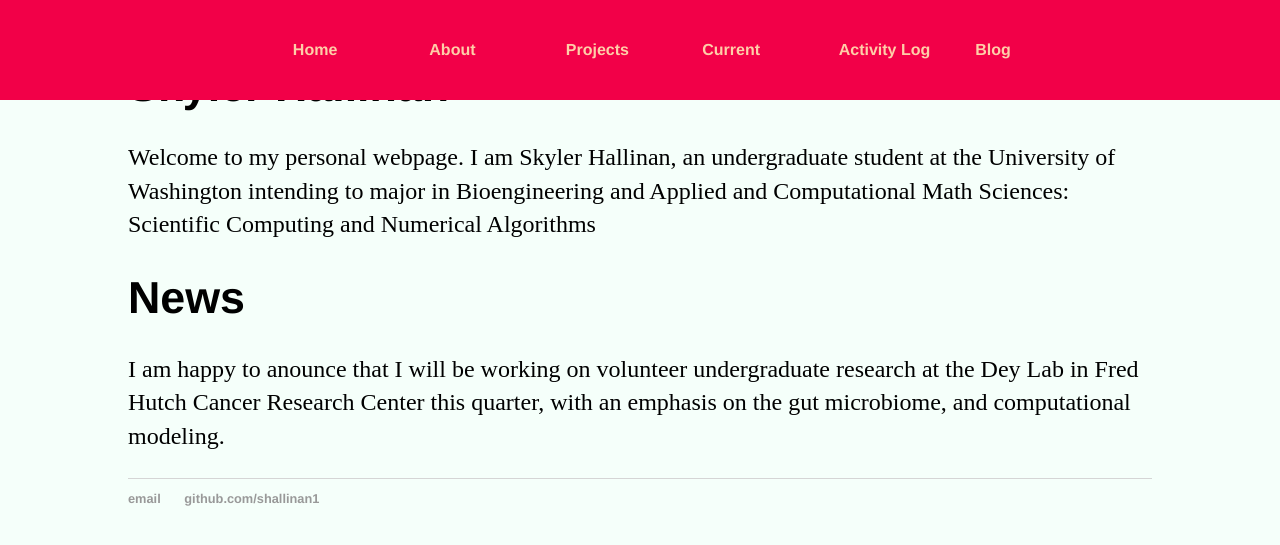
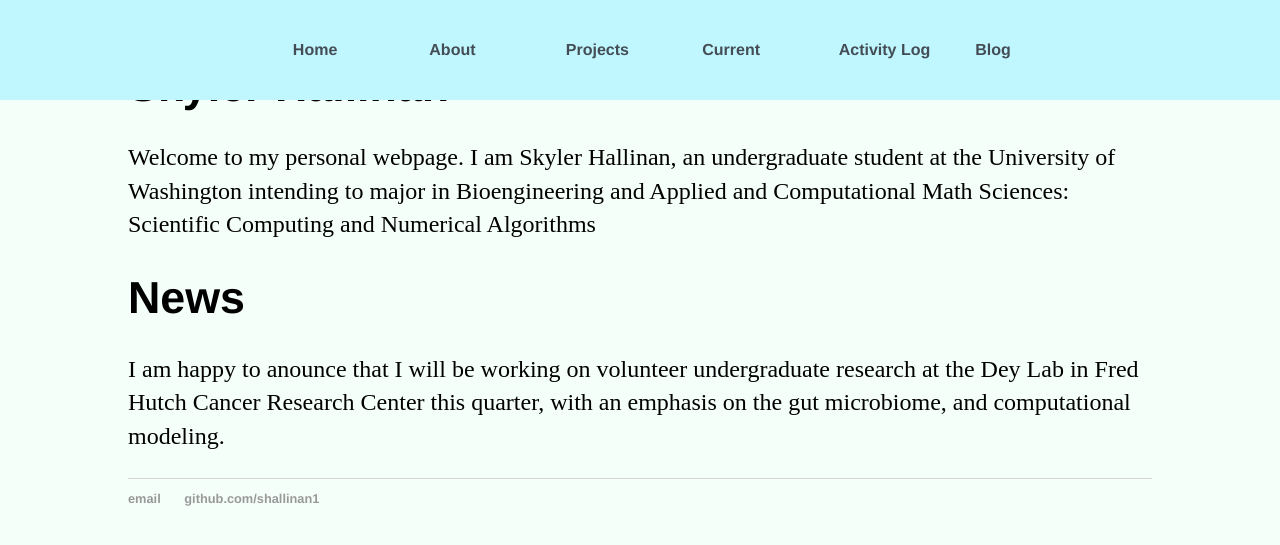
Before and after one commit to shallinan1/shallinan1.github.io, a Jekyll site: the page built from index.md, in a window 1280 px wide. Shown: the top 545 px of the page. Built offline with Jekyll 4.4.1, drawn with Linux system fonts in a browser that asks for light colours; our own code applies the rules of GitHub Pages for plain Markdown files.

Commit message:
fix some css

```diff
--- a/css/main.css
+++ b/css/main.css
@@ -6,7 +6,7 @@
 	top: 0;
 	left: 0;
 	overflow: hidden;
-	background-color: #f20048;
+	background-color: #C0F7FE;
 	color: #2A363B;
 }
 
@@ -36,7 +36,7 @@
 		padding: 0 0.25em;
 		-moz-padding-start: 0;
 		font-size: 1em;
-		color: #FECEA8;
+		color: #444D56;
 	}
 
 		#globalNav a:hover {
```
